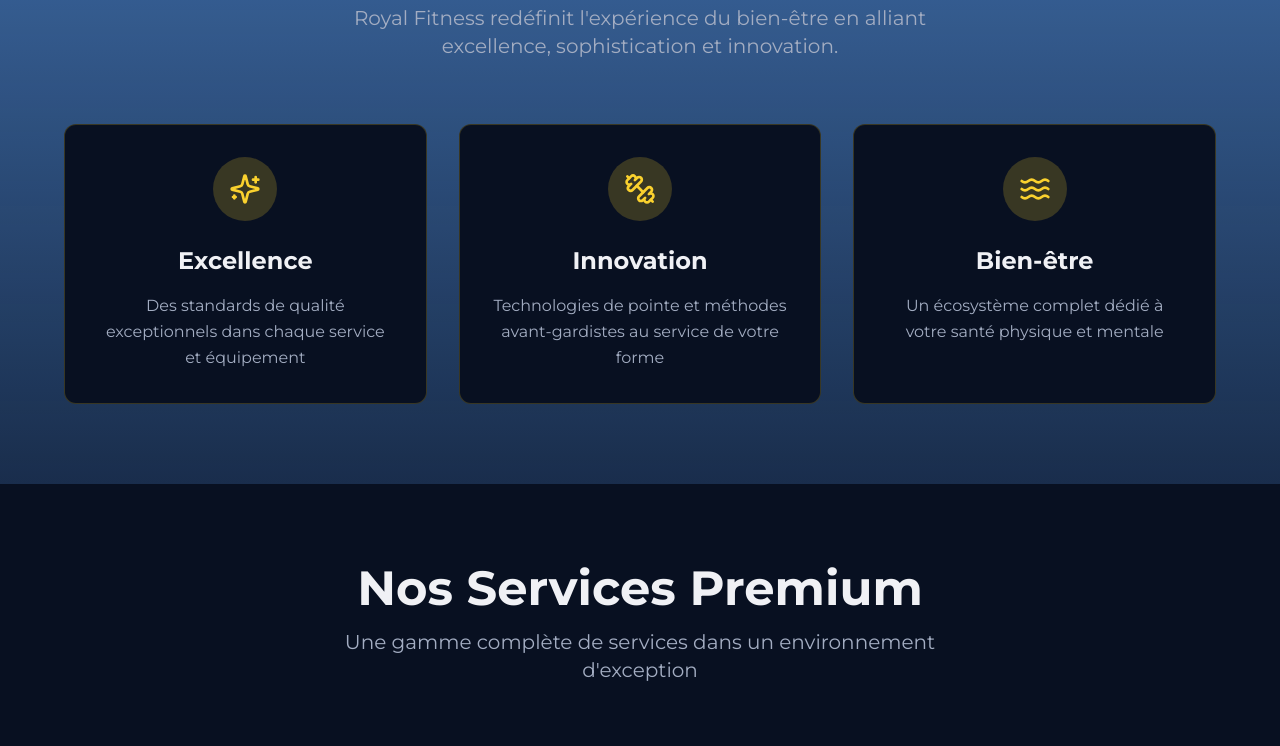
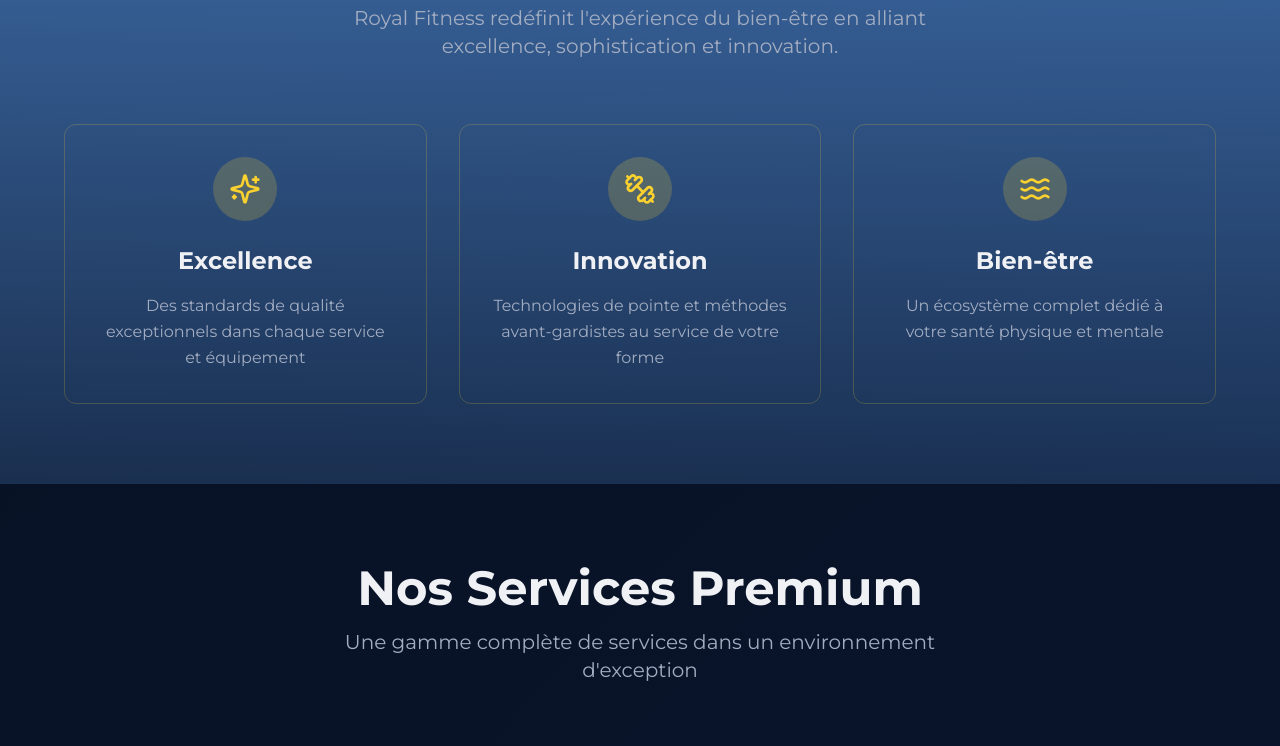
Before and after one commit to SimonOnChain/regal-fit-showcase, a React (Vite) app: page / in a window 1280 px wide. Shown: the part 1020-1766 px from the top of the page. Built offline with nearby package versions, Linux system fonts and the light colour scheme; the HTML template or start-up script is replaced by a standard one.

Commit message:
Code edited in Lovable Code Editor

```diff
--- a/src/index.css
+++ b/src/index.css
@@ -7,7 +7,7 @@
 @layer base {
   :root {
     /* Royal Blue Color Palette */
-    --background: 220 60% 8%;
+
     --foreground: 220 20% 95%;
 
     --card: 220 50% 18%;
```
